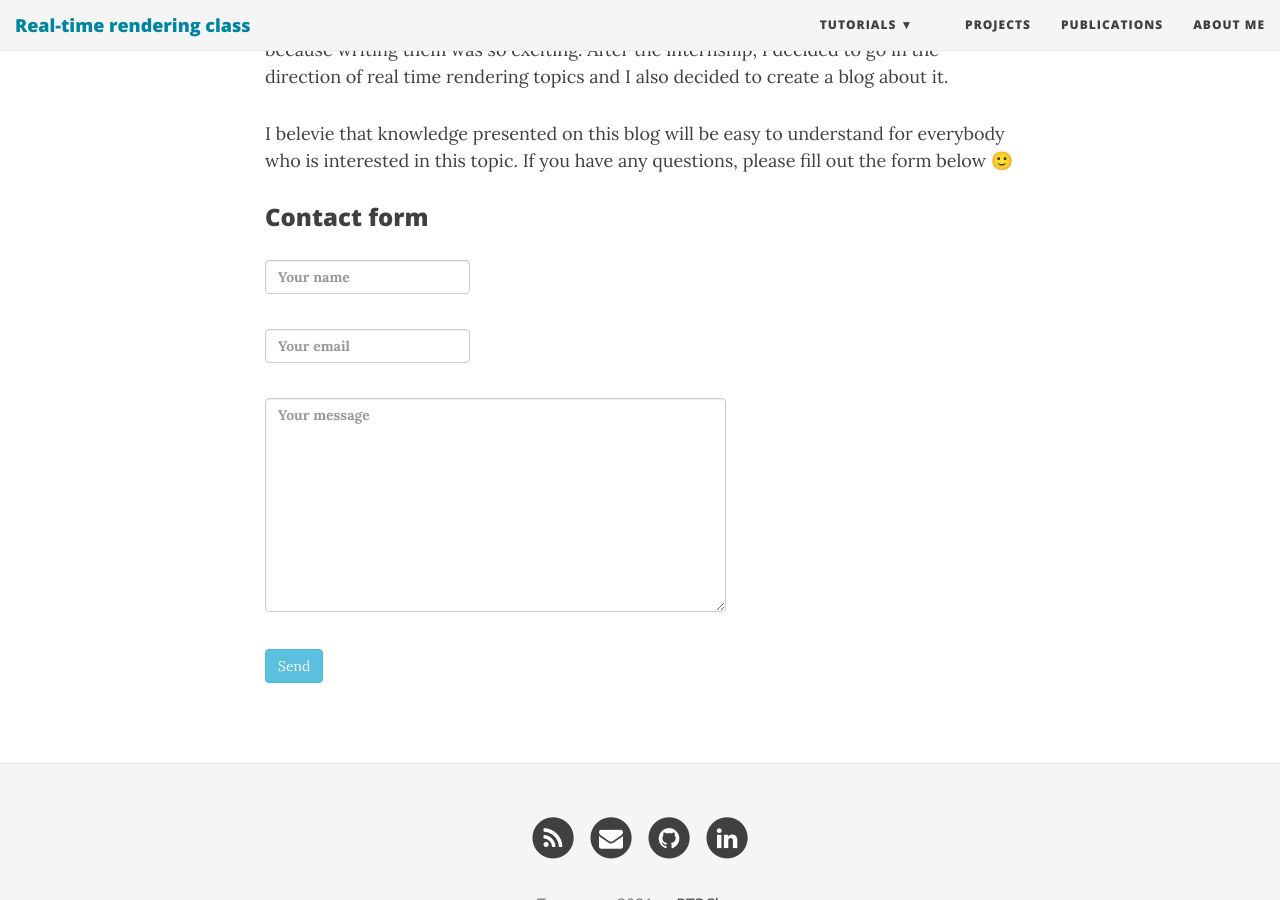
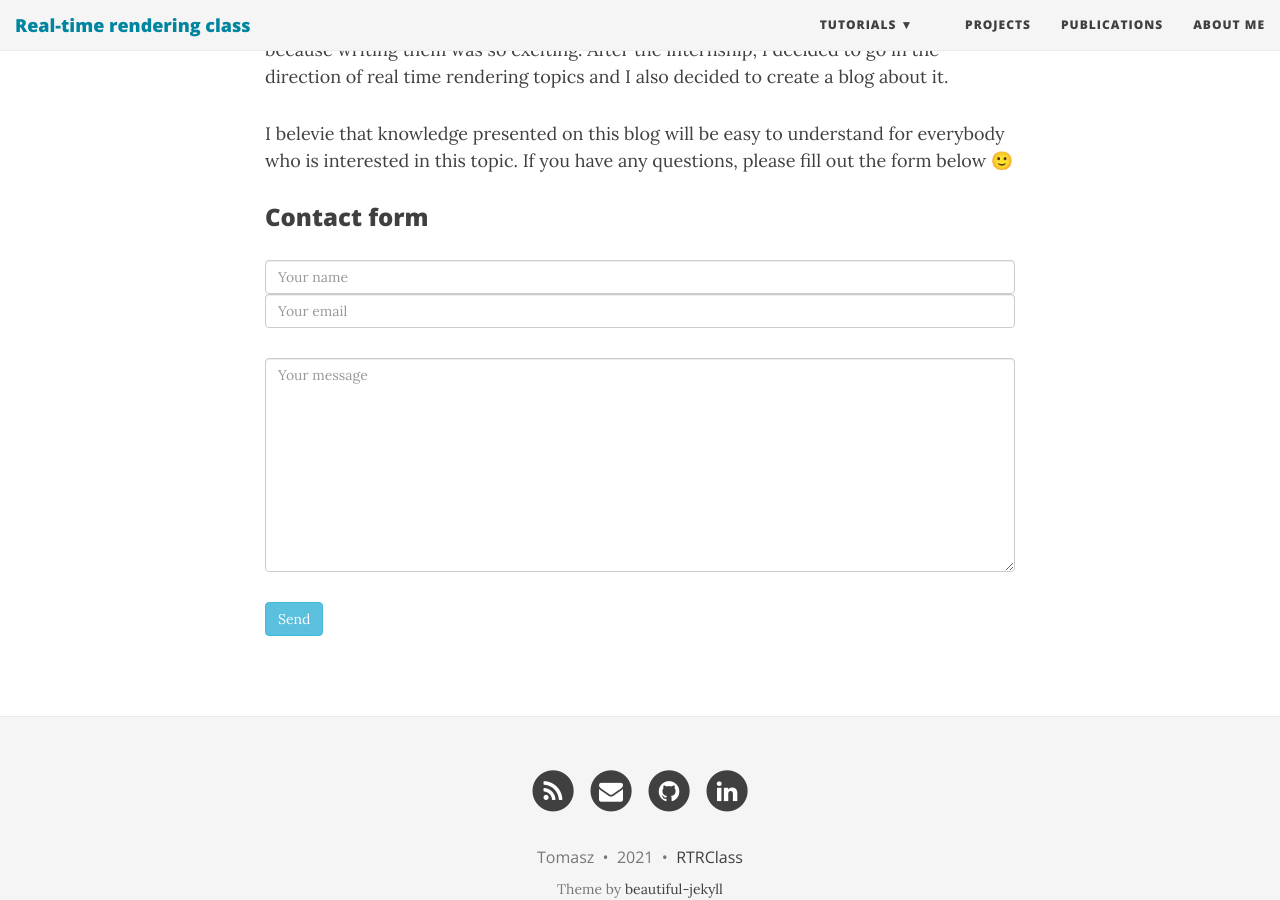
Before and after one commit to tgalaj/tgalaj.github.io, a Jekyll site: the page built from pages/aboutme.md, in a window 1280 px wide and 900 px high, scrolled down 488 px. Built offline with Jekyll 4.4.1, drawn with Linux system fonts in a browser that asks for light colours; nearby versions of some CDN libraries.

Commit message:
Update aboutme.md

```diff
--- a/pages/aboutme.md
+++ b/pages/aboutme.md
@@ -11,21 +11,9 @@ I belevie that knowledge presented on this blog will be easy to understand for e
 
 ### Contact form
 
-<form
-  action="https://formspree.io/f/xyyogpdb"
-  method="POST"
->
-  <label>
-    <input type="text" name="name" class="form-control" minlength="3" maxlength="50" placeholder="Your name" required>
-  </label>
-
-  <label>
-    <input type="email" name="_replyto" class="form-control" placeholder="Your email" required>
-  </label>
-
-  <label>
-    <textarea name="message" class="form-control" rows="10" cols="50" placeholder="Your message" required></textarea>
-  </label>
-
+<form action="https://formspree.io/f/xyyogpdb" method="POST">
+  <input type="text" name="name" class="form-control" minlength="3" maxlength="50" placeholder="Your name" required>
+  <input type="email" name="_replyto" class="form-control" placeholder="Your email" required>
+  <textarea name="message" class="form-control" rows="10" cols="100" placeholder="Your message" required></textarea>
   <button type="submit" class="btn btn-info">Send</button>
 </form>
```
